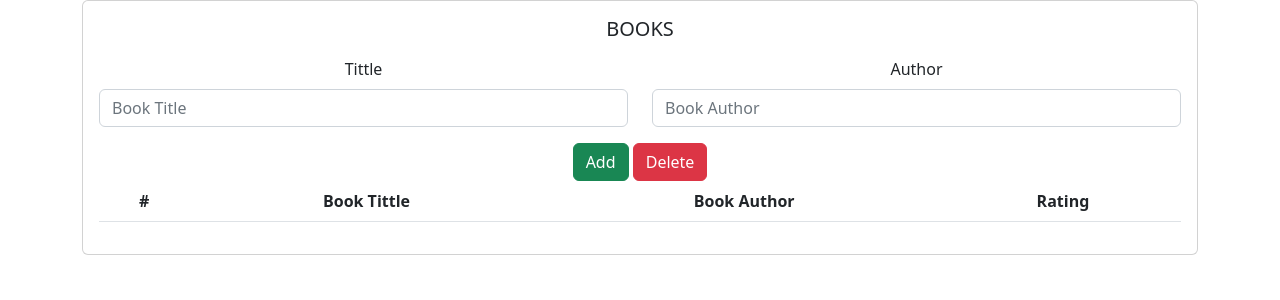
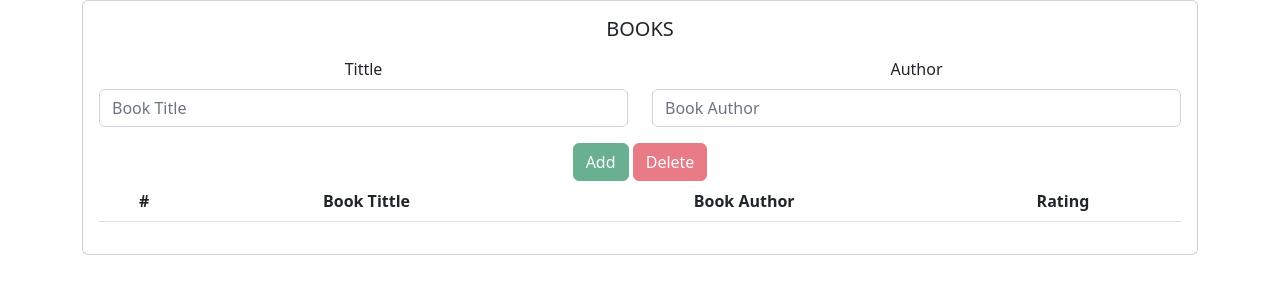
Before and after one commit to AniaLang/React_Books, a React (Create React App) app: page / in a window 1280 px wide. Shown: the top 300 px of the page. Built offline with nearby package versions, Linux system fonts and the light colour scheme.

Commit message:
disable buttons when conditions are not met

```diff
--- a/src/Components/BookForm.js
+++ b/src/Components/BookForm.js
@@ -4,7 +4,7 @@ import Row from 'react-bootstrap/Row'
 import Button from 'react-bootstrap/Button'
 import { useState } from 'react'
 
-function BookForm ({books, setBooks, checkedBooks}) {
+function BookForm ({books, setBooks, checkedBooks, setCheckedBooks}) {
   const maxId = () => Math.max(...books.map(b => b.id))
 
   const [title, setTitle] = useState("")
@@ -13,20 +13,25 @@ function BookForm ({books, setBooks, checkedBooks}) {
 
 
 const handleAdd = () => {
-  if(title === "" || author === ""){
-    return
+  const clearInputs = () => {
+    setTitle("")
+    setAuthor("")
   }
-  const rate = 0
-  const id = currentId + 1
-  const book = {title, author, id, rate}
+  if(books.some(b => b.title === title && b.author === author)){
+    clearInputs()
+      return
+    }
+    const rate = 0
+    const id = currentId + 1
+    const book = {title, author, id, rate}
   setBooks([...books, book ])
   setCurrentId(id)
-  setTitle("")
-  setAuthor("")
+  clearInputs()
 }
 
 const handleDelete = () => {
   setBooks(books.filter(b => !checkedBooks.includes(b)))
+  setCheckedBooks([])
 }
   return (
 <Form>
@@ -44,10 +49,10 @@ const handleDelete = () => {
       </Form.Group>
     </Col>
   </Row>
-  <Button variant="success" type="button" onClick={e => handleAdd()}>
+  <Button variant="success" type="button" onClick={e => handleAdd()} disabled={title === "" || author === ""}>
         Add
       </Button>{' '}
-  <Button variant="danger" type="button" onClick={e => handleDelete()} >
+  <Button variant="danger" type="button" onClick={e => handleDelete()} disabled={checkedBooks.length === 0}>
         Delete
       </Button>
 </Form>
--- a/src/Pages/DefaultPage.js
+++ b/src/Pages/DefaultPage.js
@@ -20,7 +20,7 @@ return (
         <Card.Body>
             <Card.Title>BOOKS</Card.Title>
             <Card.Text></Card.Text>
-            <BookForm setBooks={setBooks} books={books} checkedBooks={checkedBooks} />
+            <BookForm setBooks={setBooks} books={books} checkedBooks={checkedBooks} setCheckedBooks={setCheckedBooks} />
             <BooksTable books={books} setBooks={setBooks} checkedBooks={checkedBooks} setCheckedBooks={setCheckedBooks}  />
         </Card.Body>
     </Card>
```
